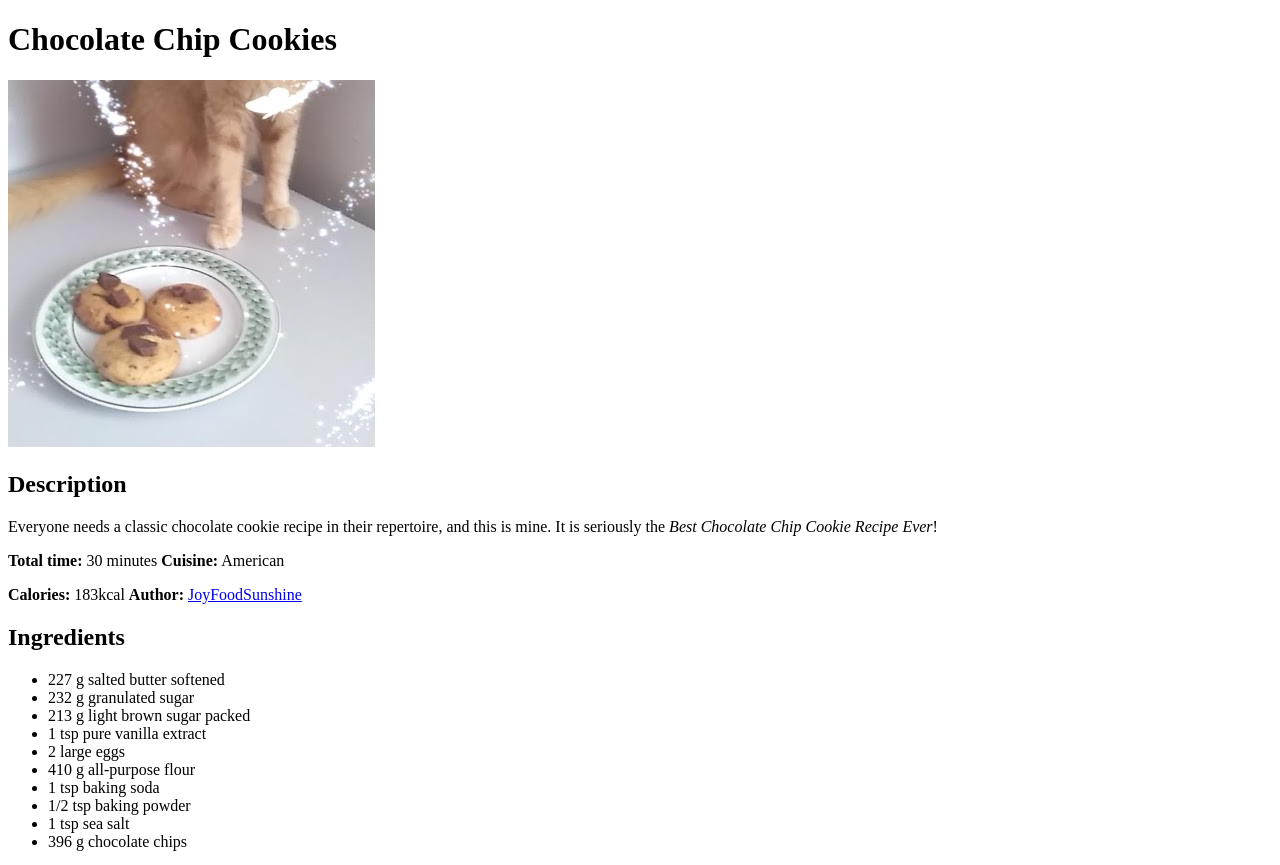
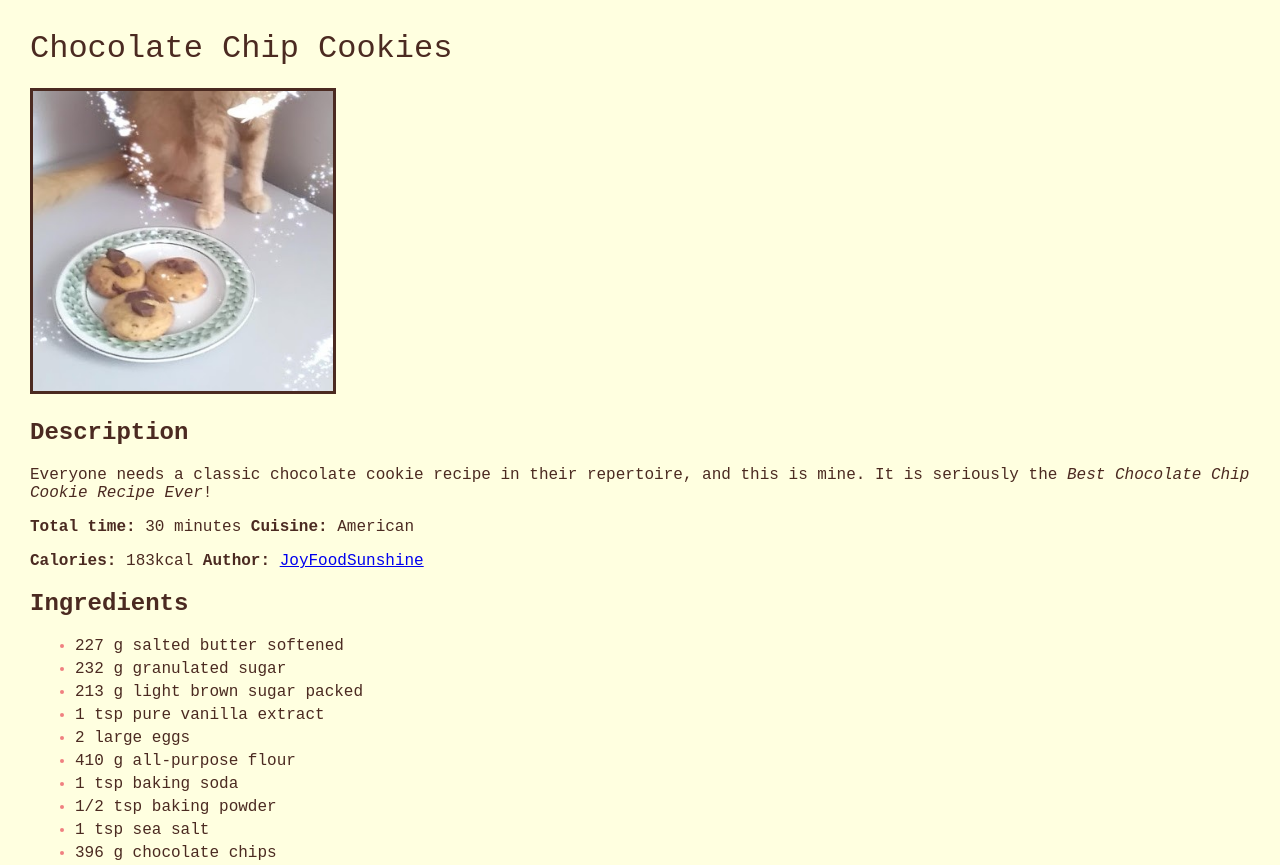
Before and after one commit to sarahrovie/odin-recipes, a plain HTML site: page recipes/cookies.html in a window 1280 px wide. Shown: the top 865 px of the page. Drawn offline with Linux system fonts and the light colour scheme.

Commit message:
Add style to index.html and webpages

```diff
--- a/recipes/cookies.html
+++ b/recipes/cookies.html
@@ -3,12 +3,13 @@
     <head>
         <meta charset="UTF-8">
         <meta name="viewport" content="width=device-width, initial-scale=1.0">
+        <link rel="stylesheet" href="../style.css">
         <title>Chocolate Chip Cookies</title>
     </head>
     <body>
-        <h1>Chocolate Chip Cookies</h1>
+        <h1 class="title">Chocolate Chip Cookies</h1>
         <!-- Add image later -->
-        <img src="../images/cookies.jpg" alt="my cookies were kitty approved!">
+        <img class="image" src="../images/cookies.jpg" alt="my cookies were kitty approved!">
 
         <h2>Description</h2>
         <p>Everyone needs a classic chocolate cookie recipe in their repertoire, and this is mine. It is seriously the <em>Best Chocolate Chip Cookie Recipe Ever</em>!</p>
--- a/style.css
+++ b/style.css
@@ -0,0 +1,34 @@
+:root  {
+    --brown: #4b2a21;
+}
+
+body {
+    font-family: 'Courier New', Courier, monospace;
+    background-color: lightyellow;
+    color: #4b2a21;
+    margin: 30px;
+}
+
+a:visited {
+    color: var(--brown);
+}
+
+.title {
+    font-weight: lighter;
+}
+
+.image {
+    width: 300px;
+    height: auto;
+    border: 3px solid var(--brown);
+}
+
+ul li,
+ol li {
+   margin: 5px;
+}
+
+ul li::marker,
+ol li::marker {
+    color: lightcoral;
+}
```
Also changed, not shown: index.html (+1 -1 lines), recipes/bread.html (+5 -4 lines), recipes/brigadeiro.html (+6 -5 lines).
